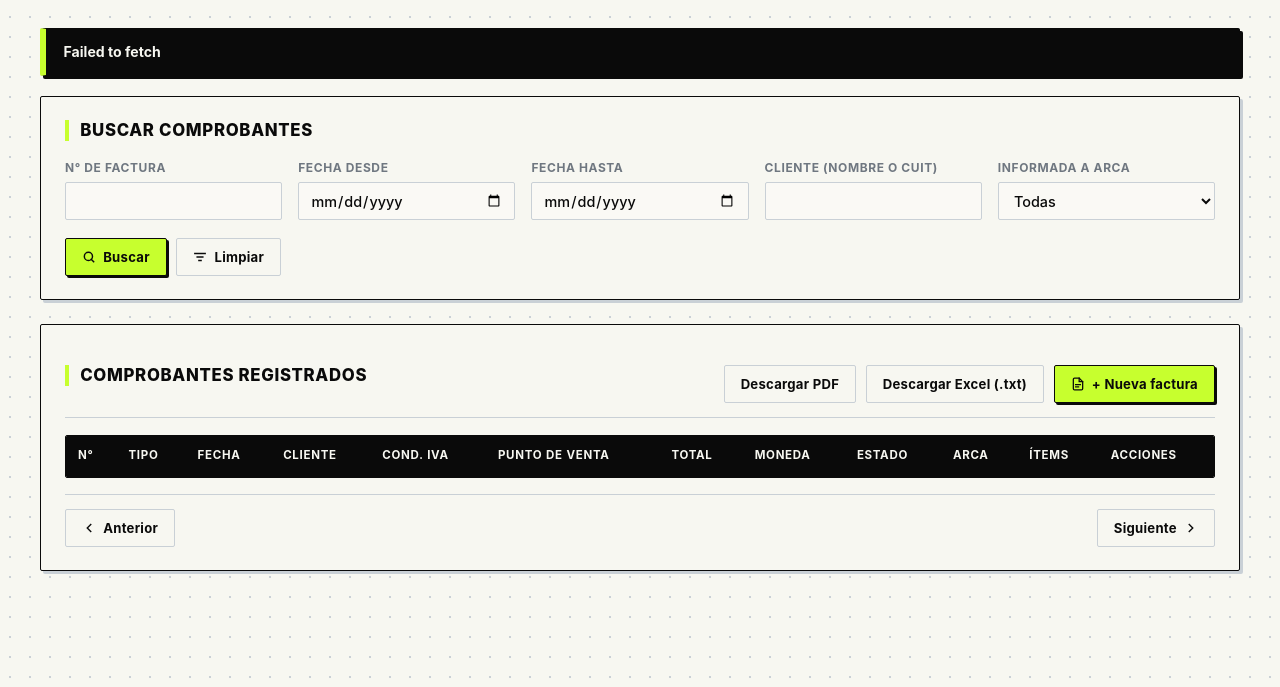
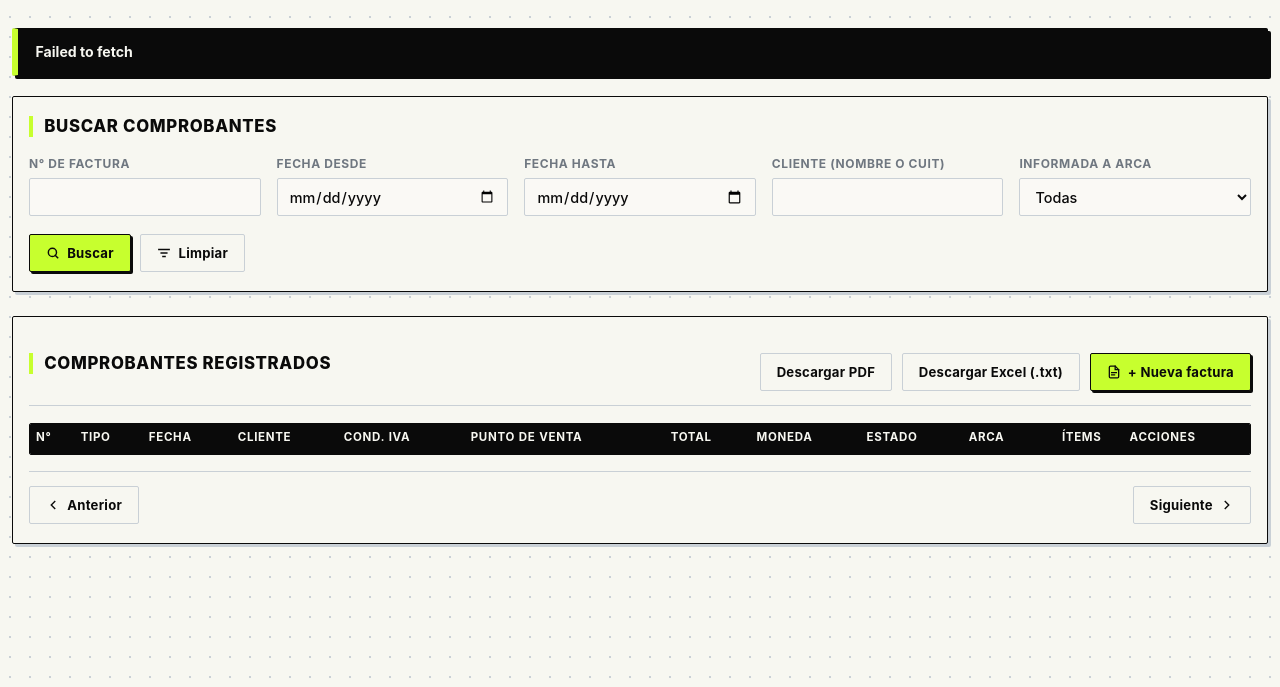
Before and after one commit to FrancoR19/Trabajo-Practico-Facturacion, a Spring Boot app: page / in a window 1280 px wide. Shown: the part 113-800 px from the top of the page. Run offline with Spring Boot 4, Linux system fonts and the light colour scheme; data that the repository does not hold is empty; some of the project's set-up classes (security, data sources, template engines, error pages and the like) are left out, and stand-ins take their place.

Commit message:
ui: eliminar scroll horizontal en tabla de comprobantes

```diff
--- a/src/main/resources/static/css/estilos.css
+++ b/src/main/resources/static/css/estilos.css
@@ -50,7 +50,7 @@ header {
 
 header h1,
 header p {
-  max-width: 1240px;
+  max-width: 1680px;
   margin-left: auto;
   margin-right: auto;
 }
@@ -89,7 +89,7 @@ header p {
 
 
 main {
-  max-width: 1240px;
+  max-width: 1680px;
   margin: 1.75rem auto 3rem;
   padding: 0 1.25rem;
 }
@@ -531,22 +531,95 @@ td[data-subtotal="true"] {
   color: var(--gris-pizarra);
 }
 
+.tabla-comprobantes {
+  font-size: 0.83rem;
+}
+
+.tabla-comprobantes th,
+.tabla-comprobantes td {
+  padding: 0.55rem 0.5rem;
+}
+
+.tabla-comprobantes th {
+  white-space: normal;
+  line-height: 1.2;
+}
+
+.tabla-comprobantes td:nth-child(1),
+.tabla-comprobantes td:nth-child(3),
+.tabla-comprobantes td:nth-child(8),
+.tabla-comprobantes td:nth-child(9),
+.tabla-comprobantes td:nth-child(11) {
+  white-space: nowrap;
+}
+
+.tabla-comprobantes th:nth-child(11),
+.tabla-comprobantes td:nth-child(11) {
+  text-align: center;
+}
+
+.tabla-comprobantes .insignia {
+  padding: 0.18rem 0.45rem;
+  font-size: 0.69rem;
+  gap: 0.28rem;
+}
+
 td.acciones {
+  display: table-cell;
   margin-top: 0;
-  gap: 0.35rem;
-  flex-wrap: nowrap;
+  white-space: nowrap;
+}
+
+td.acciones button {
+  margin: 0.125rem 0.28rem 0.125rem 0;
+  vertical-align: middle;
+}
+
+td.acciones button:last-child {
+  margin-right: 0;
 }
 
 td button {
-  font-size: 0.76rem;
-  padding: 0.32rem 0.6rem;
-  height: 2rem;
-  gap: 0.35rem;
+  font-size: 0.74rem;
+  padding: 0.28rem 0.52rem;
+  height: 1.9rem;
+  gap: 0.3rem;
 }
 
 td button::before {
-  width: 12px;
-  height: 12px;
+  width: 11px;
+  height: 11px;
+}
+
+@media (max-width: 1420px) {
+  main {
+    padding: 0 0.75rem;
+  }
+
+  section {
+    padding: 1.15rem 1rem;
+  }
+
+  .tabla-comprobantes {
+    font-size: 0.78rem;
+  }
+
+  .tabla-comprobantes th,
+  .tabla-comprobantes td {
+    padding: 0.45rem 0.38rem;
+  }
+
+  td.acciones {
+    white-space: normal;
+    min-width: 225px;
+  }
+
+  td button {
+    font-size: 0.71rem;
+    padding: 0.24rem 0.44rem;
+    height: 1.8rem;
+    gap: 0.25rem;
+  }
 }
 
 td input[type="number"] {
--- a/src/main/resources/static/index.html
+++ b/src/main/resources/static/index.html
@@ -127,7 +127,7 @@
         </div>
       </div>
       <div class="tabla-scroll">
-        <table>
+        <table class="tabla-comprobantes">
           <thead>
             <tr>
               <th>N°</th>
```
